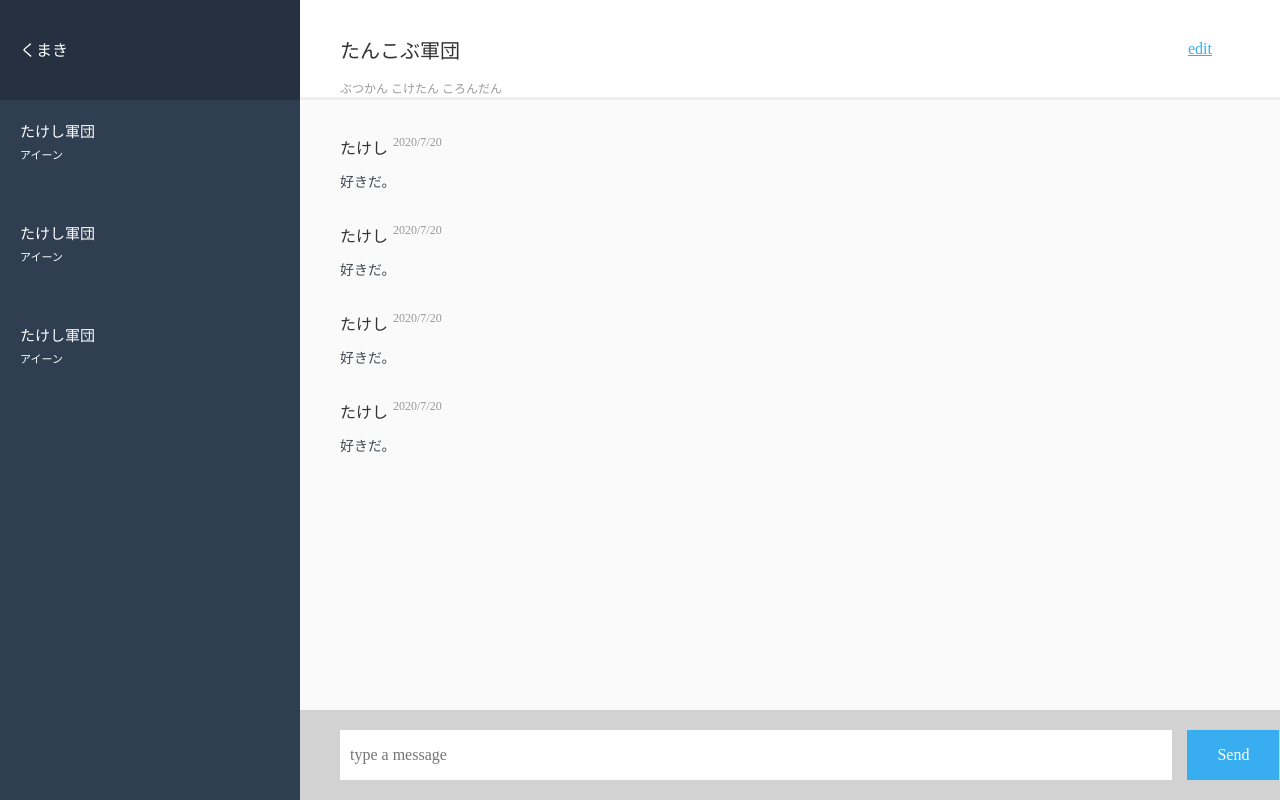
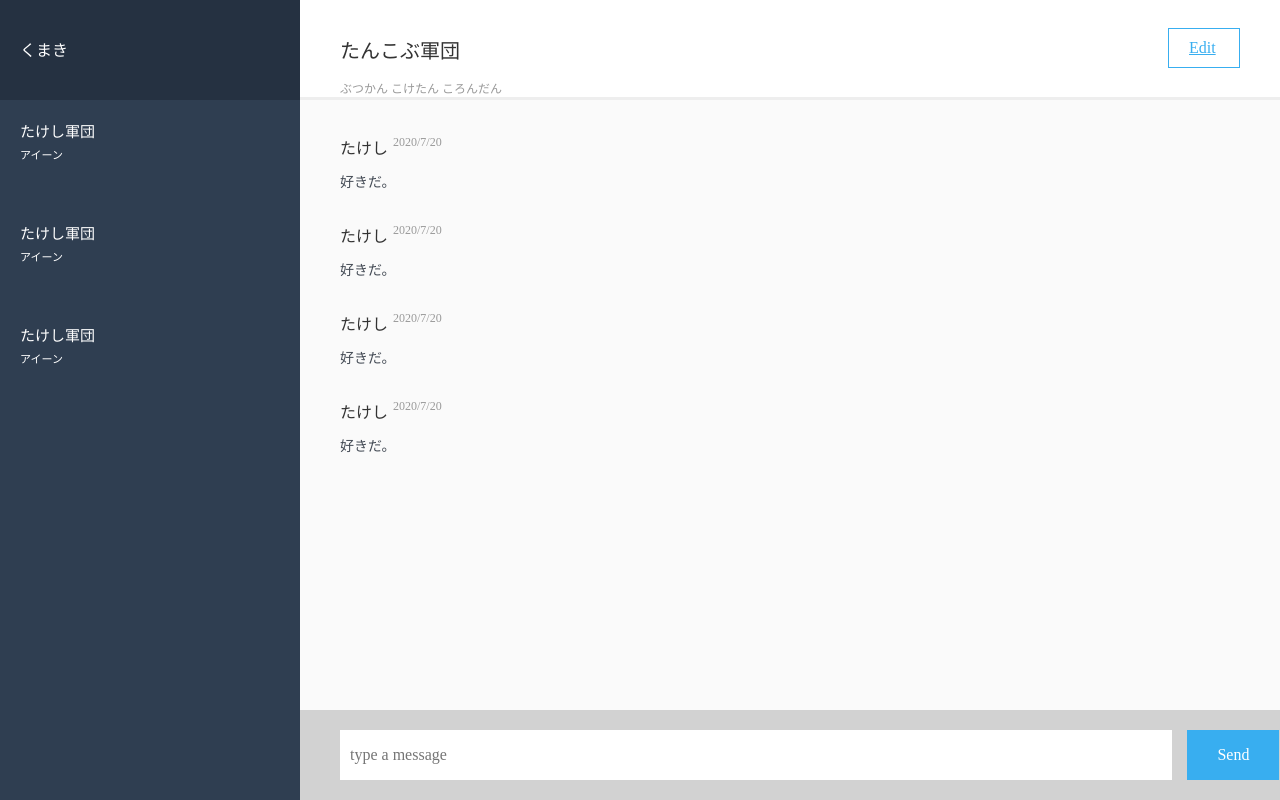
Before and after one commit to yuukumaki/chat-space-01, a Rails app: page / in a window 1280 px wide. Run offline with Rails 7, Linux system fonts and the light colour scheme; style sheets or scripts are compiled from the project's sources; some libraries are stand-ins or nearby versions.

Commit message:
front_end_design2

```diff
--- a/app/assets/stylesheets/modules/_messages.scss
+++ b/app/assets/stylesheets/modules/_messages.scss
@@ -91,11 +91,15 @@
     }
     .right-side{
       width: 72px;
+      height: 40px;
+      margin: 28px 0 0 0 ;
+      padding:0 20px;
+      border: solid 1px #38aef0;
+      display: flex;
+      align-items: center;
       .edit__btn{
-        height: 40px;
         color: #38aef0;
         font-size: 16px;
-        padding:28px 20px 0 20px;
       }
     }
   }
--- a/app/views/layouts/application.html.haml
+++ b/app/views/layouts/application.html.haml
@@ -1,7 +1,7 @@
 !!!
 %html
   %head
-    %meta{:content => "text/html; charset=UTF-8", "http-equiv" => "Content-Type"}/
+    %meta{content: "text/html; charset=UTF-8", "http-equiv": "Content-Type"}/
     %title ChatSpace
     = csrf_meta_tags
     = csp_meta_tag
--- a/app/views/layouts/mailer.text.haml
+++ /dev/null
@@ -1 +0,0 @@
-= yield
--- a/app/views/messages/_main-chat.html.haml
+++ b/app/views/messages/_main-chat.html.haml
@@ -12,7 +12,7 @@
       .right-side
         .edit__btn
         = link_to "#", class:"edit__btn"  do
-          edit
+          Edit
     .chat-list
       .space
       .chats
```
Also changed, not shown: app/views/layouts/mailer.html.haml (deleted, +0 -8 lines).
